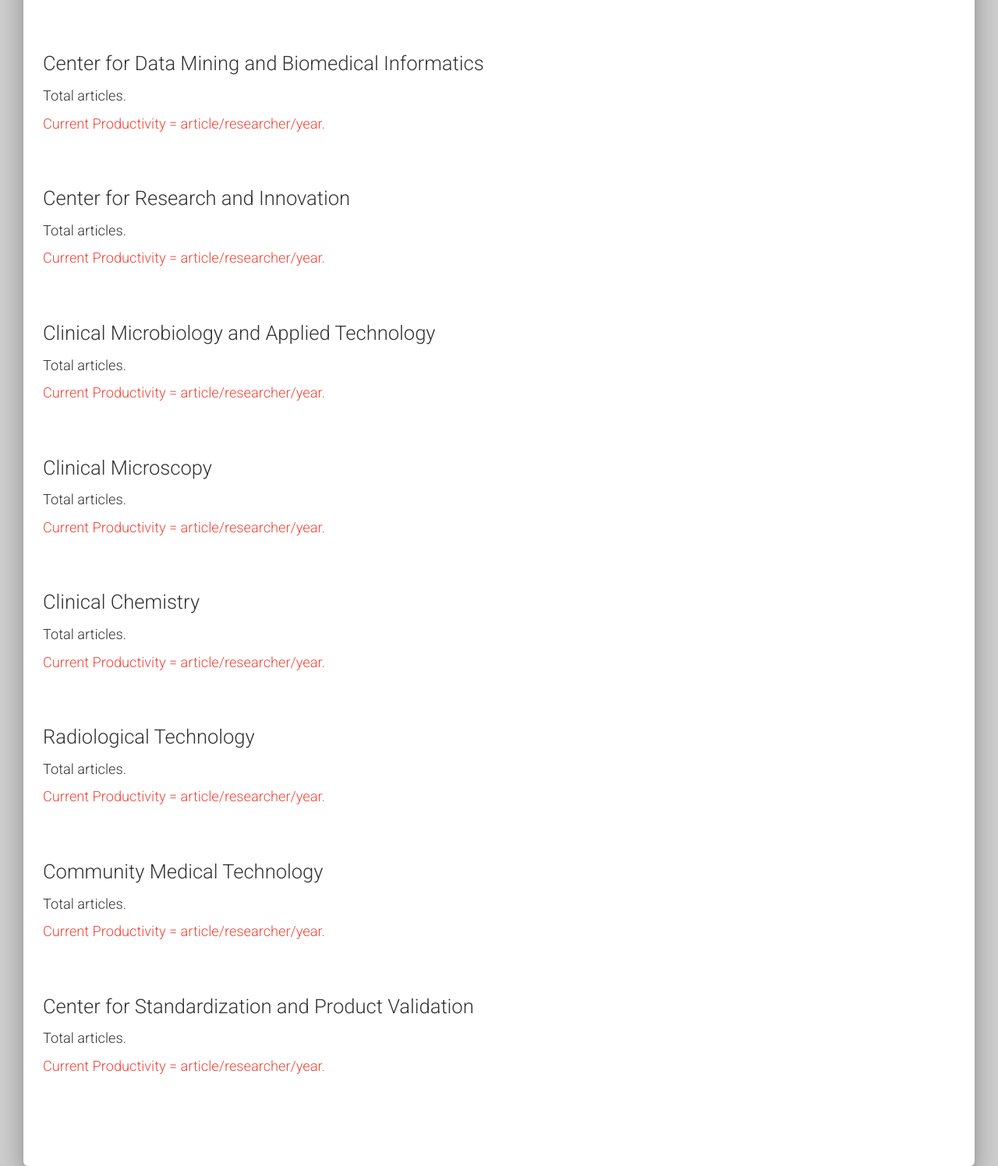
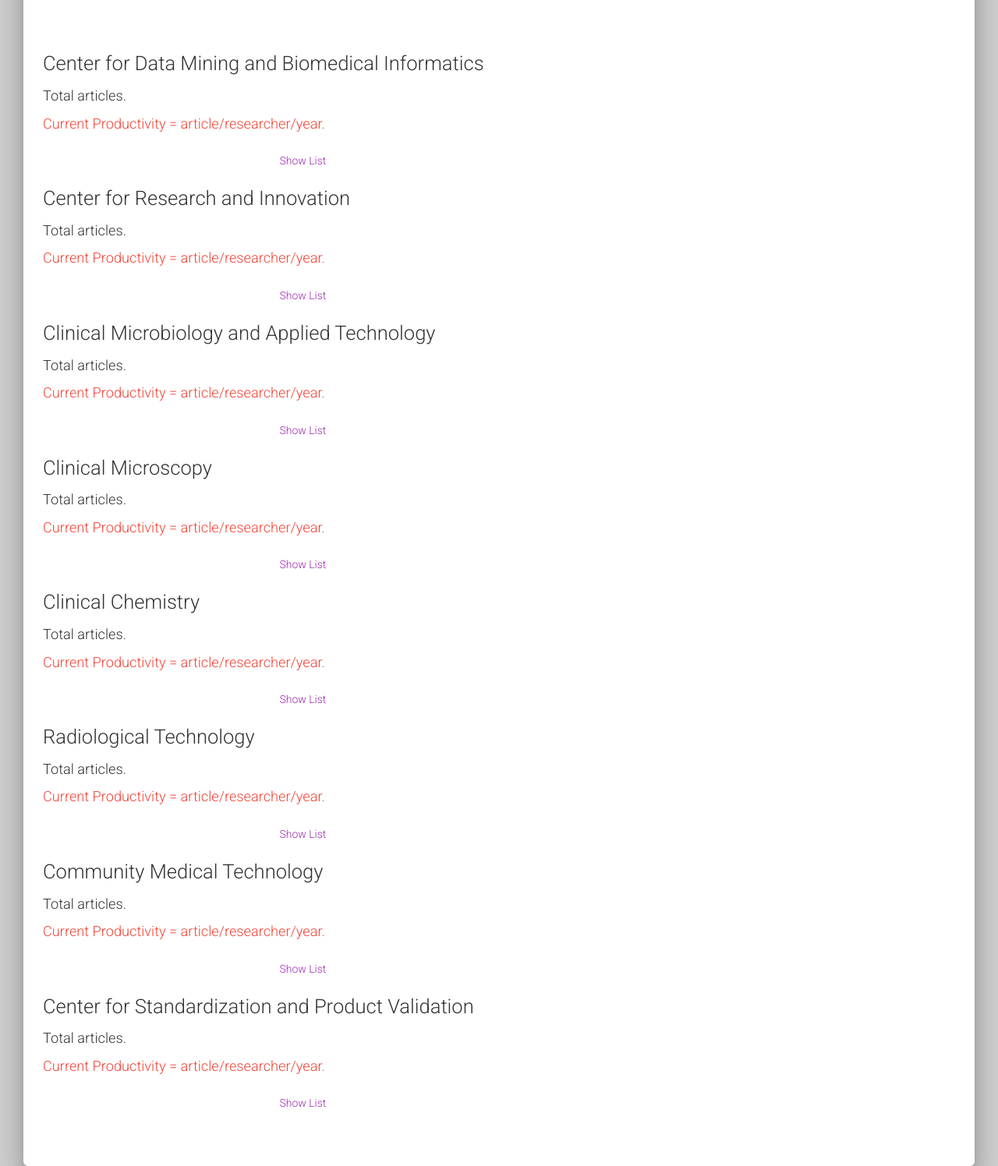
Before and after one commit to MUMT-IT/mis-frontend, a Flask app: page /research/department/all/ in a window 1280 px wide. Shown: the part 259-1755 px from the top of the page at 78% size. Run offline with Flask 2, Linux system fonts and the light colour scheme; parts of the project's set-up code (start-up, migrations or seed data) failed here and were passed over; some libraries are stand-ins or nearby versions.

Commit message:
added a show list button and a collapse to show articles of a department

```diff
--- a/app/static/research/department_all.js
+++ b/app/static/research/department_all.js
@@ -28,53 +28,84 @@ var viewModel = function() {
             $('#data-mining-total-articles').text(info.totalArticles);
             var productivity = info.totalArticles / info.totalPeople;
             $('#data-mining-productivity').text(productivity.toFixed(1));
+            var $listObj = $('#data-mining-articles-list');
+            makeArticleList($listObj, info.deptArticles);
         })
         $.when(researchInno).done(function(data, statusText, jqXHR) {
             var info = selectDeptArticles(articles, data, ctxResearch);
-            $('#research-total-articles').text(info.totalArticles.length);
+            $('#research-total-articles').text(info.totalArticles);
             var productivity = info.totalArticles / info.totalPeople;
             $('#research-productivity').text(productivity.toFixed(1));
+            var $listObj = $('#research-articles-list');
+            makeArticleList($listObj, info.deptArticles);
         })
         $.when(microbio).done(function(data, statusText, jqXHR) {
             var info = selectDeptArticles(articles, data, ctxMicrobio);
-            $('#microbio-total-articles').text(info.totalArticles.length);
+            $('#microbio-total-articles').text(info.totalArticles);
             var productivity = info.totalArticles / info.totalPeople;
             $('#microbio-productivity').text(productivity.toFixed(1));
+            var $listObj = $('#microbio-articles-list');
+            makeArticleList($listObj, info.deptArticles);
         })
         $.when(micros).done(function(data, statusText, jqXHR) {
             var info = selectDeptArticles(articles, data, ctxMicros);
-            $('#micros-total-articles').text(info.totalArticles.length);
+            $('#micros-total-articles').text(info.totalArticles);
             var productivity = info.totalArticles / info.totalPeople;
             $('#micros-productivity').text(productivity.toFixed(1));
+            var $listObj = $('#micros-articles-list');
+            makeArticleList($listObj, info.deptArticles);
         })
         $.when(clinchem).done(function(data, statusText, jqXHR) {
             var info = selectDeptArticles(articles, data, ctxClinChem);
-            $('#clinchem-total-articles').text(info.totalArticles.length);
+            $('#clinchem-total-articles').text(info.totalArticles);
             var productivity = info.totalArticles / info.totalPeople;
             $('#clinchem-productivity').text(productivity.toFixed(1));
+            var $listObj = $('#clinchem-articles-list');
+            makeArticleList($listObj, info.deptArticles);
         })
         $.when(radiology).done(function(data, statusText, jqXHR) {
             var info = selectDeptArticles(articles, data, ctxRadiology);
-            $('#radiology-total-articles').text(info.totalArticles.length);
+            $('#radiology-total-articles').text(info.totalArticles);
             var productivity = info.totalArticles / info.totalPeople;
             $('#radiology-productivity').text(productivity.toFixed(1));
+            var $listObj = $('#radiology-articles-list');
+            makeArticleList($listObj, info.deptArticles);
         })
         $.when(commt).done(function(data, statusText, jqXHR) {
             var info = selectDeptArticles(articles, data, ctxComMt);
-            $('#commt-total-articles').text(info.totalArticles.length);
+            $('#commt-total-articles').text(info.totalArticles);
             var productivity = info.totalArticles / info.totalPeople;
             $('#commt-productivity').text(productivity.toFixed(1));
+            var $listObj = $('#commt-articles-list');
+            makeArticleList($listObj, info.deptArticles);
         })
         $.when(standval).done(function(data, statusText, jqXHR) {
             var info = selectDeptArticles(articles, data, ctxStandVal);
-            $('#standval-total-articles').text(info.totalArticles.length);
+            $('#standval-total-articles').text(info.totalArticles);
             var productivity = info.totalArticles / info.totalPeople;
             $('#standval-productivity').text(productivity.toFixed(1));
+            var $listObj = $('#standval-articles-list');
+            makeArticleList($listObj, info.deptArticles);
         })
         var cnt = countArticlesPerMonth(articles.data);
         plotArticleCount(ctxAll, cnt);
         $('#all-total-articles').text(articles.data.length);
     });
+}
+
+
+var makeArticleList = function($listObj, deptArticles) {
+    $.each(deptArticles, function(ix, article) {
+        var authors = [];
+        $.each(article.authors, function(idx, au) {
+            var name = au.last_name + " " + au.first_name[0];
+            authors.push(name);
+        })
+        var cover_date = new Date(article.cover_date).toDateString();
+        $listObj.append(
+            "<li><strong>" + article.title + "</strong>. " + authors.join(", ") + ". " + cover_date + "</li>"
+        )
+    })
 }
 
 var selectDeptArticles = function(articles, people, ctx) {
@@ -93,7 +124,7 @@ var selectDeptArticles = function(articles, people, ctx) {
     })
     var numArticles = countArticlesPerMonth(deptArticles);
     plotArticleCount(ctx, numArticles);
-    return {'totalArticles': deptArticles.length, 'totalPeople': people.length};
+    return {'totalArticles': deptArticles.length, 'totalPeople': people.length, deptArticles: deptArticles};
 }
 
 var countArticlesPerMonth = function(deptArticles) {
--- a/app/templates/research/department_all.html
+++ b/app/templates/research/department_all.html
@@ -31,48 +31,88 @@
                     <h4>Total <span id="data-mining-total-articles"></span> articles.</h4>
                     <h4 class="text-danger">Current Productivity = <span id="data-mining-productivity"></span> article/researcher/year.</h4>
                     <canvas id="datamining-chart" height="30"></canvas>
+                    <a href="#data-mining-articles-collapse" role="button" data-toggle="collapse"
+                       aria-expanded="false" aria-controls="data-mining-articles-collapse">Show List</a>
+                    <div class="collapse" id="data-mining-articles-collapse">
+                        <ul id="data-mining-articles-list"></ul>
+                    </div>
                 </div>
                 <div class="row">
                     <h3>Center for Research and Innovation</h3>
                     <h4>Total <span id="research-total-articles"></span> articles.</h4>
                     <h4 class="text-danger">Current Productivity = <span id="research-productivity"></span> article/researcher/year.</h4>
                     <canvas id="research-chart" height="30"></canvas>
+                    <a href="#research-articles-collapse" role="button" data-toggle="collapse"
+                       aria-expanded="false" aria-controls="research-articles-collapse">Show List</a>
+                    <div class="collapse" id="research-articles-collapse">
+                        <ul id="research-articles-list"></ul>
+                    </div>
                 </div>
                 <div class="row">
                     <h3>Clinical Microbiology and Applied Technology</h3>
                     <h4>Total <span id="microbio-total-articles"></span> articles.</h4>
                     <h4 class="text-danger">Current Productivity = <span id="microbio-productivity"></span> article/researcher/year.</h4>
                     <canvas id="microbio-chart" height="30"></canvas>
+                    <a href="#microbio-articles-collapse" role="button" data-toggle="collapse"
+                       aria-expanded="false" aria-controls="microbio-articles-collapse">Show List</a>
+                    <div class="collapse" id="microbio-articles-collapse">
+                        <ul id="microbio-articles-list"></ul>
+                    </div>
                 </div>
                 <div class="row">
                     <h3>Clinical Microscopy</h3>
                     <h4>Total <span id="micros-total-articles"></span> articles.</h4>
                     <h4 class="text-danger">Current Productivity = <span id="micros-productivity"></span> article/researcher/year.</h4>
                     <canvas id="micros-chart" height="30"></canvas>
+                    <a href="#micros-articles-collapse" role="button" data-toggle="collapse"
+                       aria-expanded="false" aria-controls="micros-articles-collapse">Show List</a>
+                    <div class="collapse" id="micros-articles-collapse">
+                        <ul id="micros-articles-list"></ul>
+                    </div>
                 </div>
                 <div class="row">
                     <h3>Clinical Chemistry</h3>
                     <h4>Total <span id="clinchem-total-articles"></span> articles.</h4>
                     <h4 class="text-danger">Current Productivity = <span id="clinchem-productivity"></span> article/researcher/year.</h4>
                     <canvas id="clinchem-chart" height="30"></canvas>
+                    <a href="#clinchem-articles-collapse" role="button" data-toggle="collapse"
+                       aria-expanded="false" aria-controls="clinchem-articles-collapse">Show List</a>
+                    <div class="collapse" id="clinchem-articles-collapse">
+                        <ul id="clinchem-articles-list"></ul>
+                    </div>
                 </div>
                 <div class="row">
                     <h3>Radiological Technology</h3>
                     <h4>Total <span id="radiology-total-articles"></span> articles.</h4>
                     <h4 class="text-danger">Current Productivity = <span id="radiology-productivity"></span> article/researcher/year.</h4>
                     <canvas id="radiology-chart" height="30"></canvas>
+                    <a href="#radiology-articles-collapse" role="button" data-toggle="collapse"
+                       aria-expanded="false" aria-controls="radiology-articles-collapse">Show List</a>
+                    <div class="collapse" id="radiology-articles-collapse">
+                        <ul id="radiology-articles-list"></ul>
+                    </div>
                 </div>
                 <div class="row">
                     <h3>Community Medical Technology</h3>
                     <h4>Total <span id="commt-total-articles"></span> articles.</h4>
                     <h4 class="text-danger">Current Productivity = <span id="commt-productivity"></span> article/researcher/year.</h4>
                     <canvas id="commt-chart" height="30"></canvas>
+                    <a href="#commt-articles-collapse" role="button" data-toggle="collapse"
+                       aria-expanded="false" aria-controls="commt-articles-collapse">Show List</a>
+                    <div class="collapse" id="commt-articles-collapse">
+                        <ul id="commt-articles-list"></ul>
+                    </div>
                 </div>
                 <div class="row">
                     <h3>Center for Standardization and Product Validation</h3>
                     <h4>Total <span id="standval-total-articles"></span> articles.</h4>
                     <h4 class="text-danger">Current Productivity = <span id="standval-productivity"></span> article/researcher/year.</h4>
                     <canvas id="standval-chart" height="30"></canvas>
+                    <a href="#standval-articles-collapse" role="button" data-toggle="collapse"
+                       aria-expanded="false" aria-controls="standval-articles-collapse">Show List</a>
+                    <div class="collapse" id="standval-articles-collapse">
+                        <ul id="standval-articles-list"></ul>
+                    </div>
                 </div>
             </div>
         </div>
```
